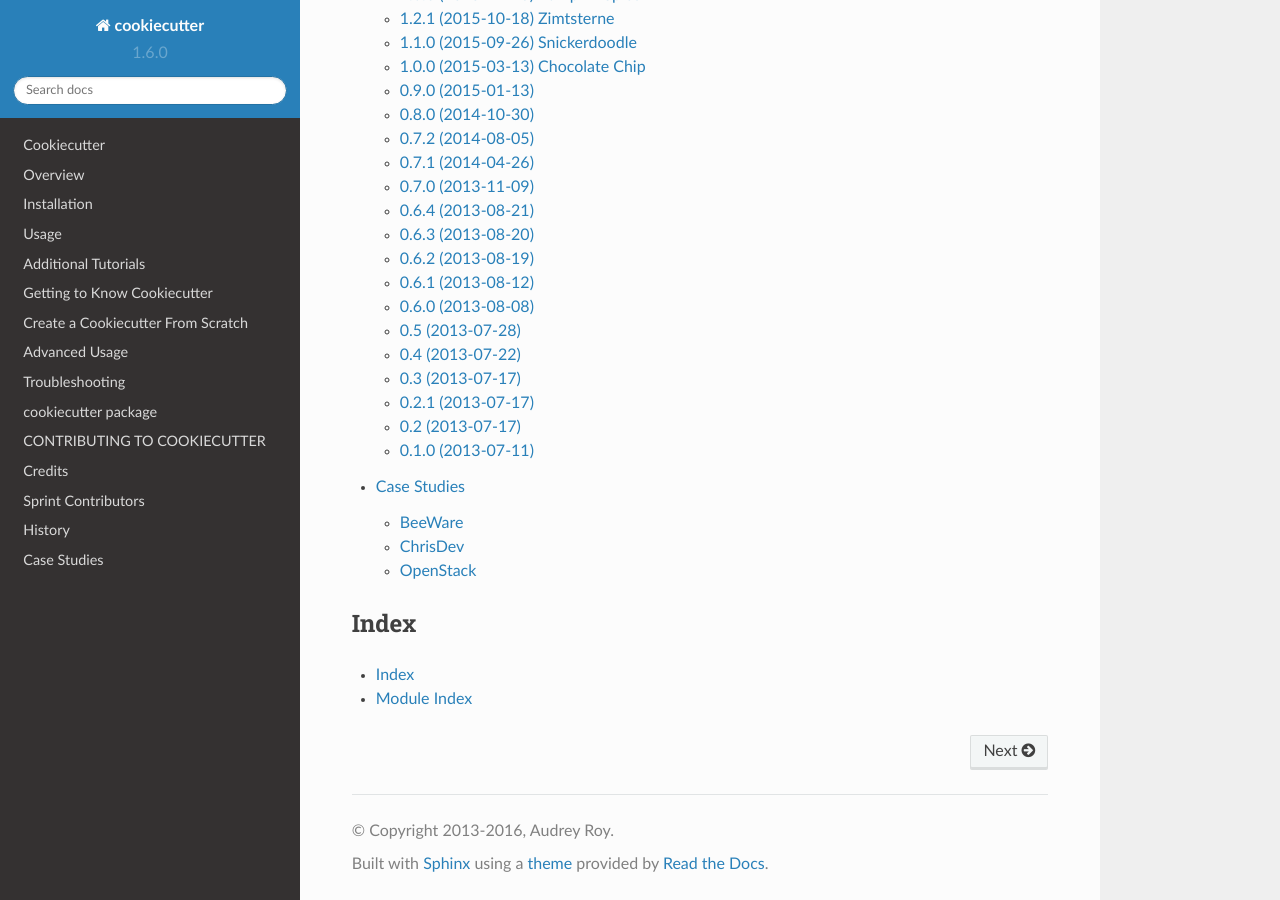
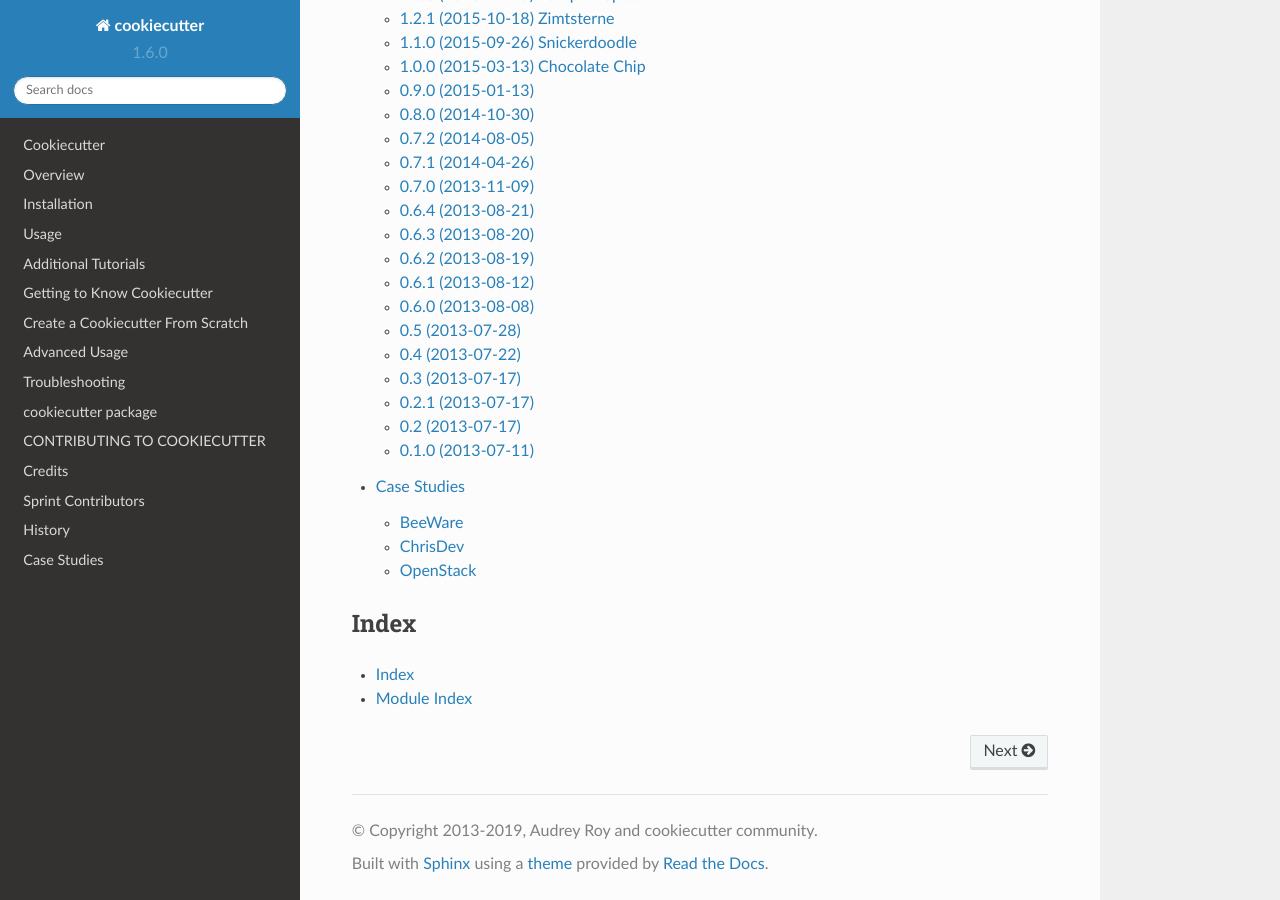
Before and after one commit to c-allen-tech/cookie, a Sphinx documentation site: the page built from docs/index.rst, in a window 1280 px wide and 900 px high, scrolled down 2925 px. Built offline with Sphinx 7.4.7 and the Read the Docs theme 2.0.0, drawn with Linux system fonts in a browser that asks for light colours; formulas are drawn with MathJax 3.

```diff
--- a/docs/conf.py
+++ b/docs/conf.py
@@ -79,7 +79,7 @@ master_doc = 'index'
 
 # General information about the project.
 project = u'cookiecutter'
-copyright = u'2013-2016, Audrey Roy'
+copyright = u'2013-2019, Audrey Roy and cookiecutter community'
 
 # The version info for the project you're documenting, acts as replacement for
 # |version| and |release|, also used in various other places throughout the
@@ -227,7 +227,7 @@ latex_elements = {
 # (source start file, target name, title, author, documentclass [howto/manual]).
 latex_documents = [
   ('index', 'cookiecutter.tex', u'cookiecutter Documentation',
-   u'Audrey Roy', 'manual'),
+   u'Audrey Roy and cookiecutter community', 'manual'),
 ]
 
 # The name of an image file (relative to this directory) to place at the top of
@@ -257,7 +257,7 @@ latex_documents = [
 # (source start file, name, description, authors, manual section).
 man_pages = [
     ('index', 'cookiecutter', u'cookiecutter Documentation',
-     [u'Audrey Roy'], 1)
+     [u'Audrey Roy and cookiecutter community'], 1)
 ]
 
 # If true, show URL addresses after external links.
@@ -271,7 +271,7 @@ man_pages = [
 #  dir menu entry, description, category)
 texinfo_documents = [
   ('index', 'cookiecutter', u'cookiecutter Documentation',
-   u'Audrey Roy', 'cookiecutter', 'One line description of project.',
+   u'Audrey Roy and cookiecutter community', 'cookiecutter', 'One line description of project.',
    'Miscellaneous'),
 ]
 
@@ -293,8 +293,8 @@ texinfo_documents = [
 # Bibliographic Dublin Core info.
 epub_title = u'cookiecutter'
 epub_author = u'Audrey Roy'
-epub_publisher = u'Audrey Roy'
-epub_copyright = u'2013-2016, Audrey Roy'
+epub_publisher = u'Audrey Roy and cookiecutter community'
+epub_copyright = u'2013-2019, Audrey Roy and cookiecutter community'
 
 # The language of the text. It defaults to the language option
 # or en if the language is not set.
```
